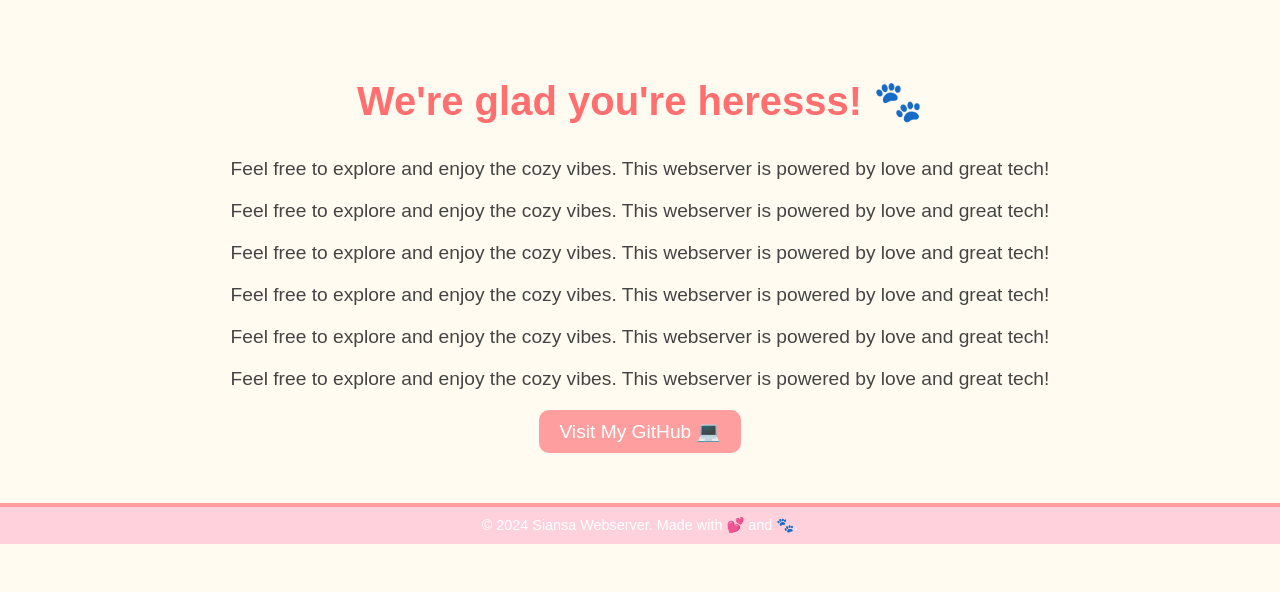
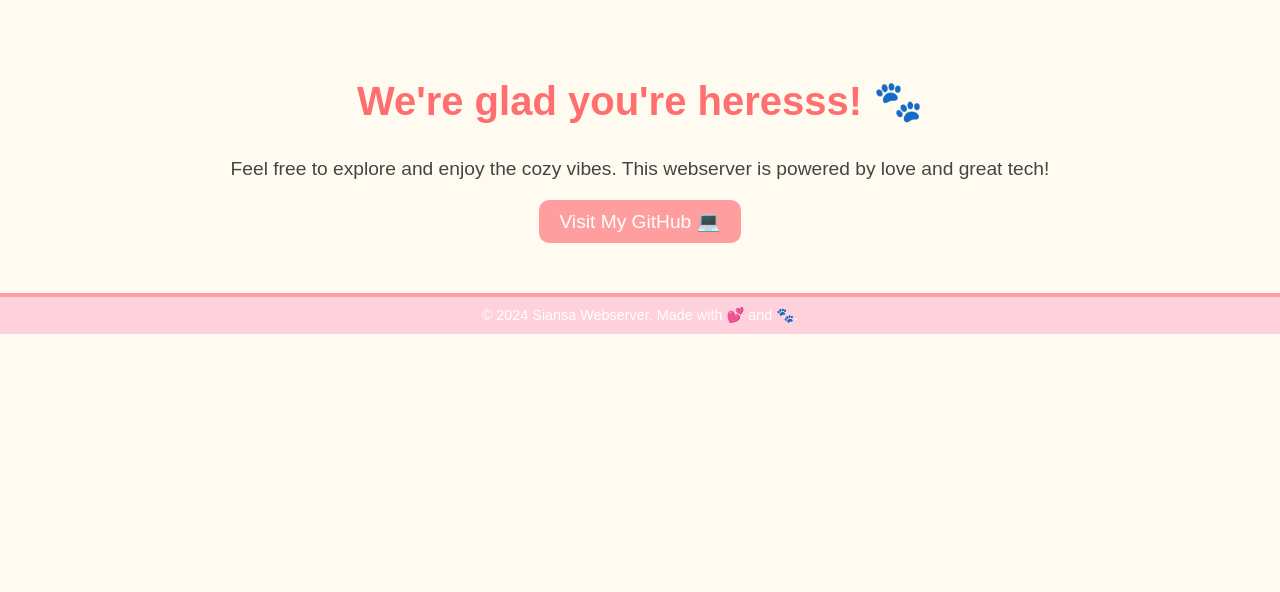
Before and after one commit to soniamohan24/siansiansaWebServer, a Flask app: page / in a window 1280 px wide. Shown: the part 208-800 px from the top of the page. Run offline with Flask 3, Linux system fonts and the light colour scheme.

Commit message:
changes done to index

```diff
--- a/templates/index.html
+++ b/templates/index.html
@@ -70,11 +70,7 @@
   <main>
     <h2>We're glad you're heresss! 🐾</h2>
     <p>Feel free to explore and enjoy the cozy vibes. This webserver is powered by love and great tech!</p>
-    <p>Feel free to explore and enjoy the cozy vibes. This webserver is powered by love and great tech!</p>
-    <p>Feel free to explore and enjoy the cozy vibes. This webserver is powered by love and great tech!</p>
-    <p>Feel free to explore and enjoy the cozy vibes. This webserver is powered by love and great tech!</p>
-    <p>Feel free to explore and enjoy the cozy vibes. This webserver is powered by love and great tech!</p>
-    <p>Feel free to explore and enjoy the cozy vibes. This webserver is powered by love and great tech!</p>
+
     <a class="cute-button" href="https://github.com/soniamohan24" target="_blank">Visit My GitHub 💻</a>
   </main>
   <footer>
```
Also changed, not shown: .github/workflows/ci-cd-pipeline.yml.
